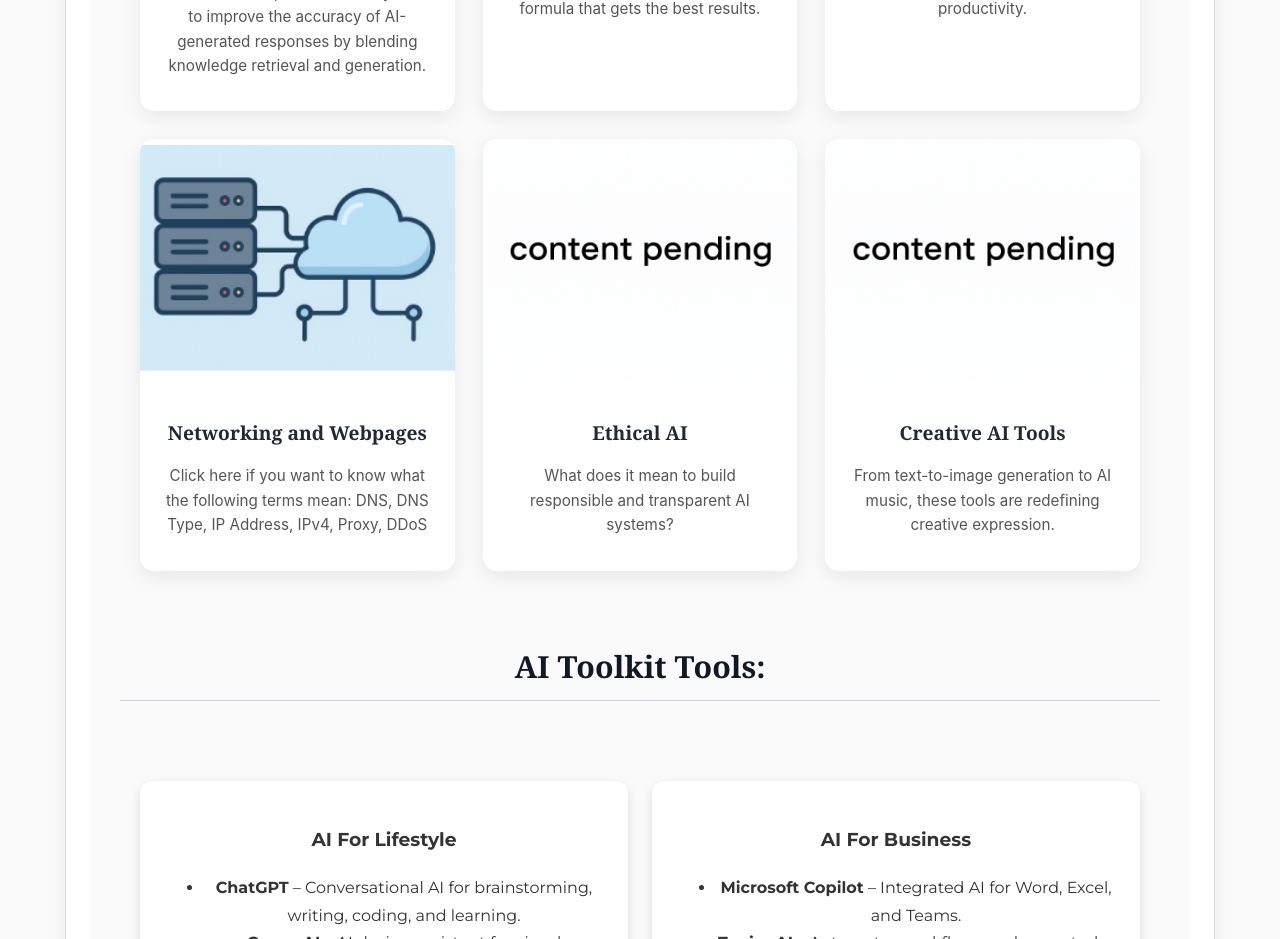
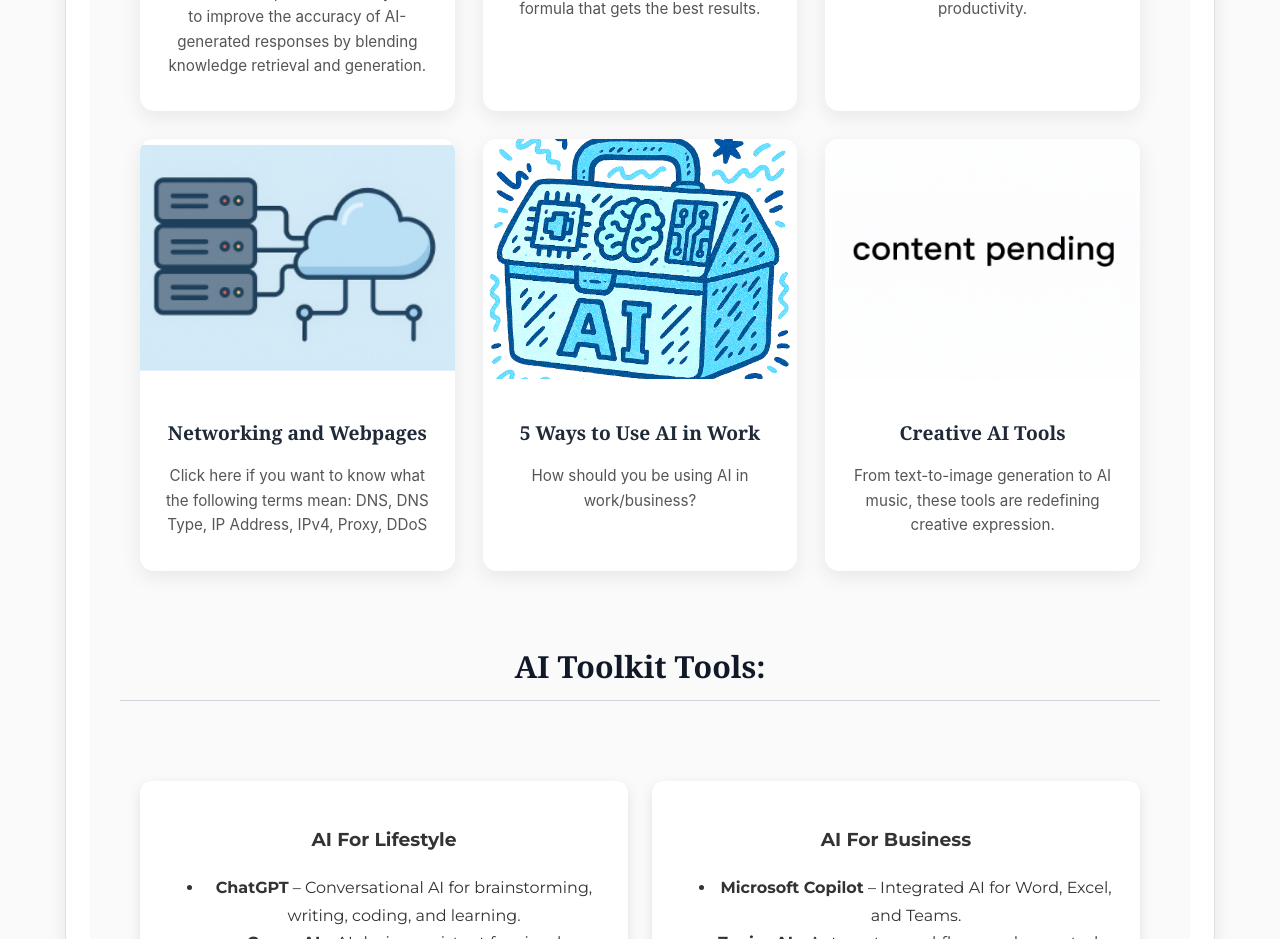
Before and after one commit to alexisbernt/Portfolio, a React (Create React App) app in the folder lexi-portfolio/: page /#/ai in a window 1280 px wide. Shown: the part 1440-2379 px from the top of the page. Built offline with nearby package versions, Linux system fonts and the light colour scheme.

Commit message:
Adding in post 7 to AI page

```diff
--- a/lexi-portfolio/src/pages/AI.js
+++ b/lexi-portfolio/src/pages/AI.js
@@ -32,10 +32,10 @@ function AI() {
       img: "cloud-servers.png",
     },
     {
-      title: "Ethical AI",
-      desc: "What does it mean to build responsible and transparent AI systems?",
-      link: "/post5",
-      img: "content-pending.png",
+      title: "5 Ways to Use AI in Work",
+      desc: "How should you be using AI in work/business?",
+      link: "/post7",
+      img: "ai_toolkit_doodle.png",
     },
     {
       title: "Creative AI Tools",
```
Also changed, not shown: lexi-portfolio/public/ai-in-bus.png (added).
